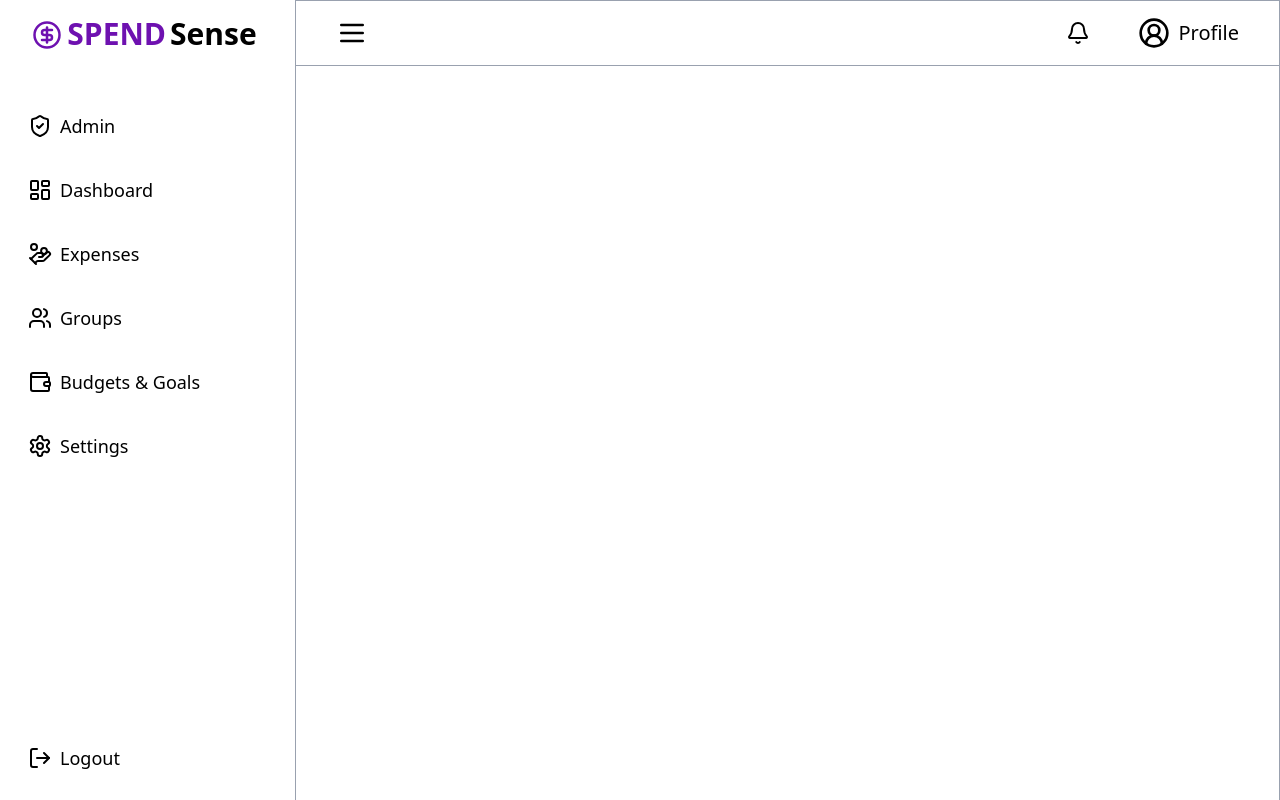
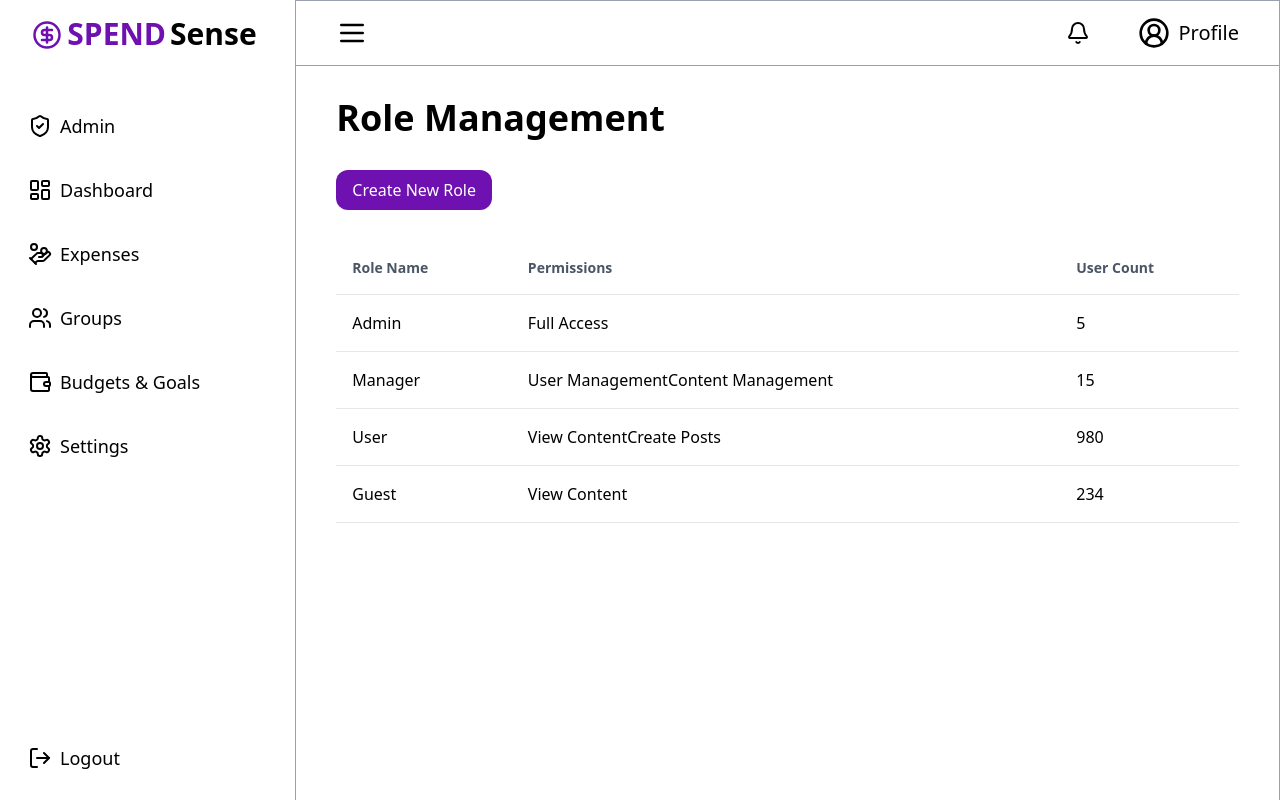
Before and after one commit to madhav2606/Expense-Tracker-Opensoft, a React (Vite) app in the folder frontend/: page /admin/roles in a window 1280 px wide. Before the commit this address led to /. Shown: the top 800 px of the page. Built offline with nearby package versions, Linux system fonts and the light colour scheme.

Commit message:
user management ui

```diff
--- /dev/null
+++ b/frontend/src/components/Admin/RoleManage.jsx
@@ -0,0 +1,48 @@
+import { MoreHorizontal } from 'lucide-react'
+import React, { useState, useEffect, useRef } from 'react'
+
+const role = [
+    { id: 1, name: "Admin", permissions: ["Full Access"], userCount: 5 },
+    { id: 2, name: "Manager", permissions: ["User Management", "Content Management"], userCount: 15 },
+    { id: 3, name: "User", permissions: ["View Content", "Create Posts"], userCount: 980 },
+    { id: 4, name: "Guest", permissions: ["View Content"], userCount: 234 },
+  ]
+
+
+const RoleManage = () => {
+
+    const [roles, setroles] = useState(role)
+
+    return (
+        <div className='flex flex-col gap-8 mx-10'>
+            <h1 className='text-4xl mt-8 font-bold'>Role Management</h1>
+            <div className='flex items-center space-x-5'>
+                <button className='px-4 p-2 text-white bg-purple-800 rounded-xl hover:cursor-pointer'>Create New Role</button>
+            </div>
+            <table className="min-w-full border-collapse">
+                <thead>
+                    <tr className="text-left">
+                        <th className="p-4 border-b border-gray-200 text-sm text-gray-600 col-span-2">Role Name</th>
+                        <th className="p-4 border-b border-gray-200 text-sm text-gray-600">Permissions</th>
+                        <th className="p-4 border-b border-gray-200 text-sm text-gray-600">User Count</th>
+                    </tr>
+                </thead>
+                <tbody>
+                    {roles.length > 0 ? (roles?.map((item, index) => (
+                        <tr key={index} className="relative hover:bg-gray-50">
+                            <td className="p-4 border-b border-gray-200">{item.name}</td>
+                            <td className="p-4 border-b border-gray-200">{item.permissions}</td>
+                            <td className="p-4 border-b border-gray-200">{item.userCount}</td>
+                        </tr>
+                    ))) : (
+                        <tr>
+                            <td>No user roles created yet</td>
+                        </tr>
+                    )}
+                </tbody>
+            </table>
+        </div>
+    )
+}
+
+export default RoleManage
--- a/frontend/src/components/AppLayout/App.jsx
+++ b/frontend/src/components/AppLayout/App.jsx
@@ -11,6 +11,7 @@ import SignUpPage from "../Authentication/SignUpPage"
 import SignInPage from "../Authentication/SignInPage"
 import UserManage from "../Admin/UserManage"
 import ActivityMonitor from "../Admin/ActivityMonitor"
+import RoleManage from "../Admin/RoleManage"
 
 function App() {
   return (
@@ -21,6 +22,7 @@ function App() {
           <Route path="/admin" element={<AdminDash />} />
           <Route path="/admin/users" element={<UserManage />} />
           <Route path="/admin/activity" element={<ActivityMonitor />} />
+          <Route path="/admin/roles" element={<RoleManage />} />
 
           <Route path="/budget" element={<BudgetGoals />} />
           <Route path="/groups" element={<GroupBill />} />
```
